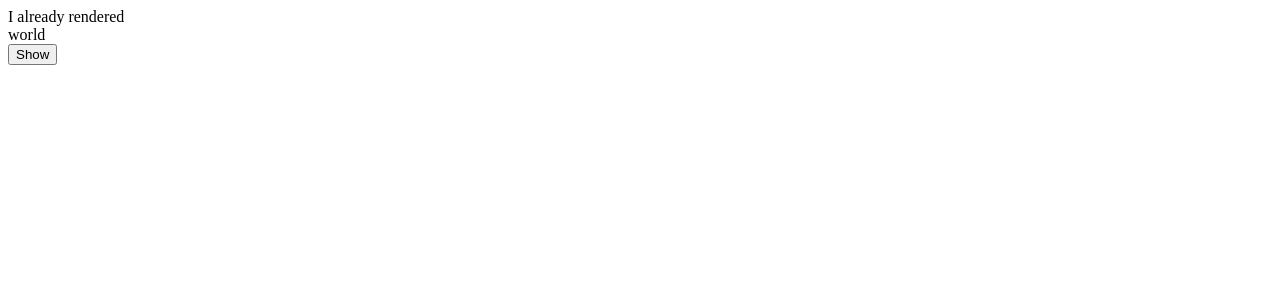
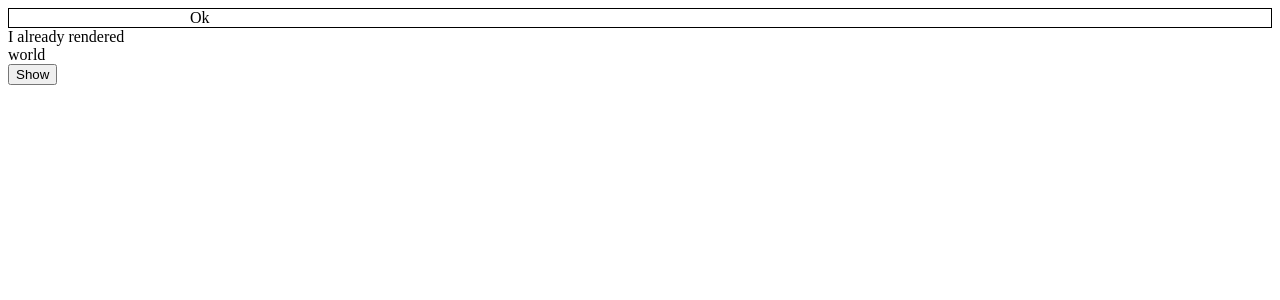
Before and after one commit to shadowRunner8095/experiments, a React app in the folder apps/with-router/: page / in a window 1280 px wide. Shown: the top 300 px of the page. Built offline with nearby package versions, Linux system fonts and the light colour scheme; the HTML template or start-up script is replaced by a standard one.

Commit message:
feat: useDeferedValue

```diff
--- /dev/null
+++ b/apps/with-router/src/components/SearchInputWithAsyncValidation.tsx
@@ -0,0 +1,104 @@
+
+import { Suspense, use, useDeferredValue, useState, type ChangeEvent, type FC, type PropsWithChildren } from "react"
+
+interface InputValidationResponse {
+  error?: Error;
+  data?: any;
+}
+
+interface InputLayoutProps {
+  deferedValue: Promise<InputValidationResponse>;
+}
+
+export function IncorrectInputLayout({deferedValue, ...props}: PropsWithChildren<InputLayoutProps>){
+  const data = use(deferedValue)
+
+  return <div
+    style={{
+      borderStyle: 'solid',
+      borderWidth: '1px',
+      borderColor:  data.error ? 'red' : 'black',
+      display: 'flex'
+    }}
+    {...props}
+  />
+}
+
+function InputLayout({ deferedValue, ...props }: PropsWithChildren<InputLayoutProps>) {
+  const promise = useDeferredValue(deferedValue)
+  const data = use(promise)
+
+  return <div
+    style={{
+      borderStyle: 'solid',
+      borderWidth: '1px',
+      borderColor:  data.error ? 'red' : 'black',
+      display: 'flex'
+    }}
+    {...props}
+  />
+
+
+}
+
+function IconWrapper({ query }: { query: Promise<InputValidationResponse> }) {
+  const { error } = use(query)
+
+  return error ? "Bad" : "Ok"
+}
+
+function ErrorText({ query }: { query: Promise<InputValidationResponse> }) {
+  const { error } = use(query)
+  if (error)
+    return error.message
+}
+
+interface SearchInputWithAsyncValidation {
+  validate(value: string): Promise<
+    InputValidationResponse
+  >;
+  InputLayoutComponent?: FC<PropsWithChildren<InputLayoutProps>>
+}
+
+const defaultValue = Promise.resolve({})
+
+
+export default function SearchInputWithPromiseValidation(
+  {
+    validate,
+    InputLayoutComponent = InputLayout
+  }: SearchInputWithAsyncValidation
+) {
+  const [query, setQuery] = useState<
+    Promise<InputValidationResponse>
+  >(defaultValue)
+
+
+  const onChange = (
+    event: ChangeEvent<HTMLInputElement>
+  ) => {
+    setQuery(validate(event.target.value))
+  }
+
+
+
+  return <Suspense fallback={'outer loading'} ><div>
+    <InputLayoutComponent
+      deferedValue={query}
+    >
+      <input style={{
+        border: 'none',
+        outline: 'none'
+      }} onChange={onChange} />
+      <Suspense
+        fallback={<div>Loading</div>}
+      >
+        <IconWrapper query={query} />
+      </Suspense>
+    </InputLayoutComponent>
+    <Suspense>
+      <ErrorText query={query} />
+    </Suspense>
+  </div>
+  </Suspense>
+}
--- a/apps/with-router/src/index.tsx
+++ b/apps/with-router/src/index.tsx
@@ -4,6 +4,8 @@ import { RouterProvider, createRouter } from '@tanstack/react-router'
 
 // Import the generated route tree
 import { routeTree } from './routeTree.gen'
+import SearchInputWithPromiseValidation from './components/SearchInputWithAsyncValidation'
+import { wait } from './utils'
 
 // Create a new router instance
 const router = createRouter({ routeTree })
@@ -21,6 +23,13 @@ if (!rootElement.innerHTML) {
   const root = ReactDOM.createRoot(rootElement)
   root.render(
     <StrictMode>
+      <SearchInputWithPromiseValidation validate={async()=>{
+        await wait()
+
+        return {
+          error: new Error('custom error')
+        }
+      }} />
       <RouterProvider router={router} />
     </StrictMode>,
   )
--- a/apps/with-router/src/routes/index.lazy.tsx
+++ b/apps/with-router/src/routes/index.lazy.tsx
@@ -1,6 +1,8 @@
 import { createLazyFileRoute } from '@tanstack/react-router'
 import { Route as IndexRoute } from '.'
 import { Suspense, use, useCallback, useState } from 'react';
+import SearchInputWithPromiseValidation from '../components/SearchInputWithAsyncValidation';
+import { wait } from '../utils';
 
 export const Route = createLazyFileRoute('/')({
   component: RouteComponent,
```
Also changed, not shown: 1 other file (tests, documents, lock files or other folders).
